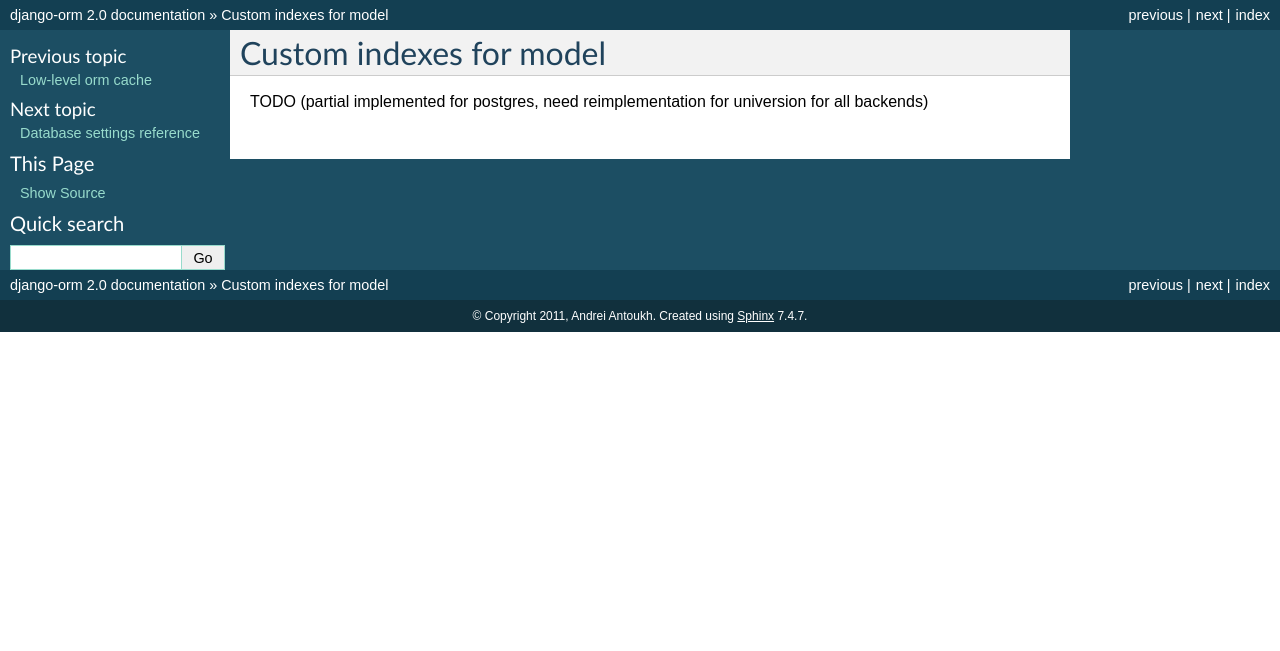
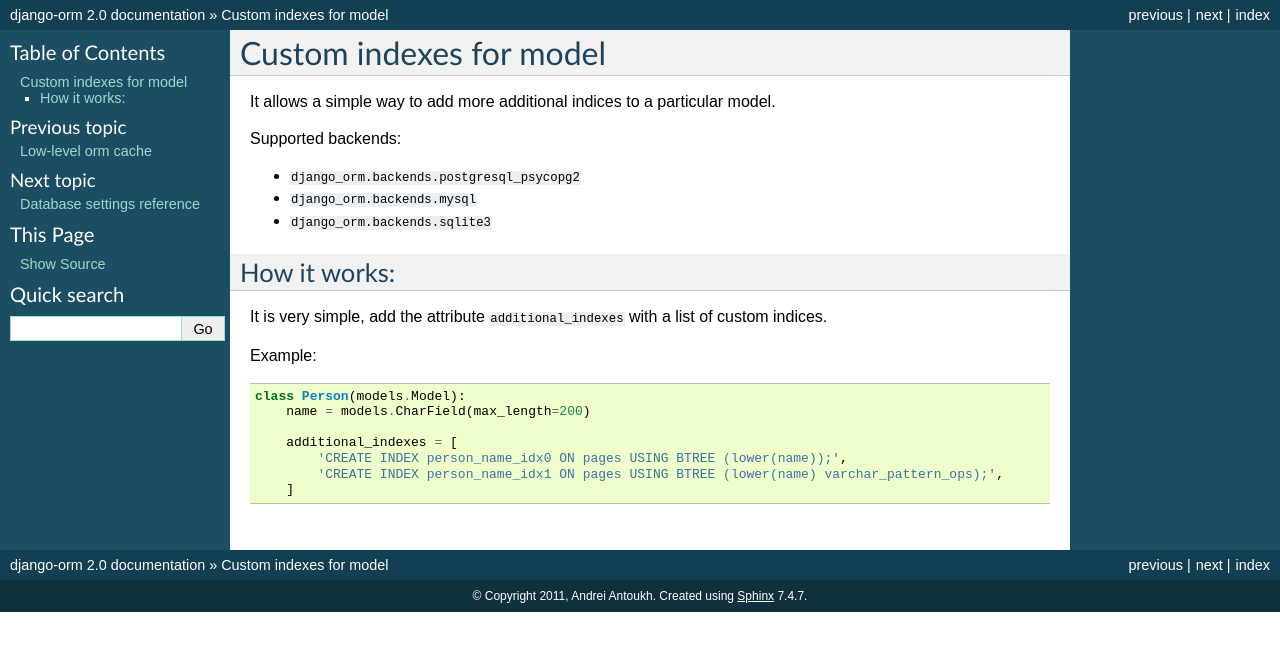
Before and after one commit to EnTeQuAk/django-orm, a Sphinx documentation site: the page built from doc/source/orm-indexes.rst, in a window 1280 px wide. Shown: the top 651 px of the page. Built offline with Sphinx 7.4.7, drawn with Linux system fonts in a browser that asks for light colours; pages that are not in the unit, such as notebooks, are missing from menus.

Commit message:
Improved documentation.

```diff
--- a/README.rst
+++ b/README.rst
@@ -38,3 +38,4 @@ Features:
 * PostgreSQL unaccent aggregation.
 * PostgreSQL Full Text Search.
 * Builtin connection pool. (PostgreSQL, MySQL, Sqlite3)
+* Additional indexes creation method from model. (PostgreSQL, MySQL, Sqlite3)
--- a/doc/source/index.rst
+++ b/doc/source/index.rst
@@ -30,9 +30,10 @@ Generic features:
 ^^^^^^^^^^^^^^^^^
 
 * Connection Pool.
+* Own statements of indices for the model
+
 * Low level orm cache (not implemented)
 * Object level lock (not implemented)
-* Own statements of indices for the model (in development)
 
 PostgreSQL specific features:
 ^^^^^^^^^^^^^^^^^^^^^^^^^^^^^
--- a/doc/source/orm-indexes.rst
+++ b/doc/source/orm-indexes.rst
@@ -1,4 +1,27 @@
 Custom indexes for model
 ========================
 
-TODO (partial implemented for postgres, need reimplementation for universion for all backends)
+It allows a simple way to add more additional indices to a particular model.
+
+Supported backends:
+
+* ``django_orm.backends.postgresql_psycopg2``
+* ``django_orm.backends.mysql``
+* ``django_orm.backends.sqlite3``
+
+How it works:
+^^^^^^^^^^^^^
+
+It is very simple, add the attribute ``additional_indexes`` with a list of custom indices.
+
+Example:
+
+.. code-block:: python
+
+    class Person(models.Model):
+        name = models.CharField(max_length=200)
+
+        additional_indexes = [
+            'CREATE INDEX person_name_idx0 ON pages USING BTREE (lower(name));',
+            'CREATE INDEX person_name_idx1 ON pages USING BTREE (lower(name) varchar_pattern_ops);',
+        ]
```
